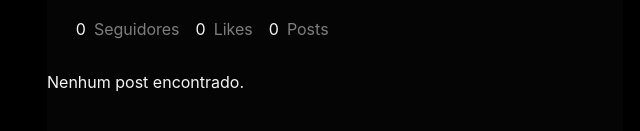
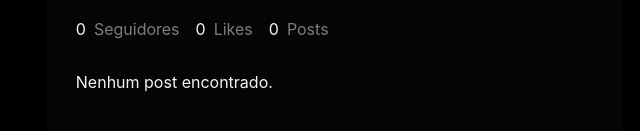
Before and after one commit to wenderdecastro/Techconnect, a Next.js app: page /profile/1 in a window 1280 px wide. Shown: the part 361-492 px from the top of the page, without its empty margins (305-945 px from the left). Built offline with nearby package versions, Linux system fonts and the light colour scheme; data requests are answered from the project's data file.

Commit message:
Mudança no w-[] de Smallbutton para 45%.

```diff
--- a/src/app/profile/[id]/page.jsx
+++ b/src/app/profile/[id]/page.jsx
@@ -104,7 +104,7 @@ const OtherPerfil = ({ params }) => {
             nomeUsuario={`@${user.nomeUsuario}`}
           />
 
-          <div className="flex justify-center w-[35%] h-[15%] bg-neutral-background ">
+          <div className="flex justify-center w-[45%] h-[15%] bg-neutral-background ">
             <SmallButton
               Inverse={followed === false}
               Style={`h-[5%] items-center px-1 py-1 hover:border-[#2b95d2] `}
@@ -146,7 +146,7 @@ const OtherPerfil = ({ params }) => {
             </div>
           ))
         ) : (
-          <Text style="bg-neutral-background">Nenhum post encontrado.</Text>
+          <Text style="flex justify-center md:md:justify-start md:md:ml-[5%]  bg-neutral-background ">Nenhum post encontrado.</Text>
         )}
       </div>
     </div>
```
